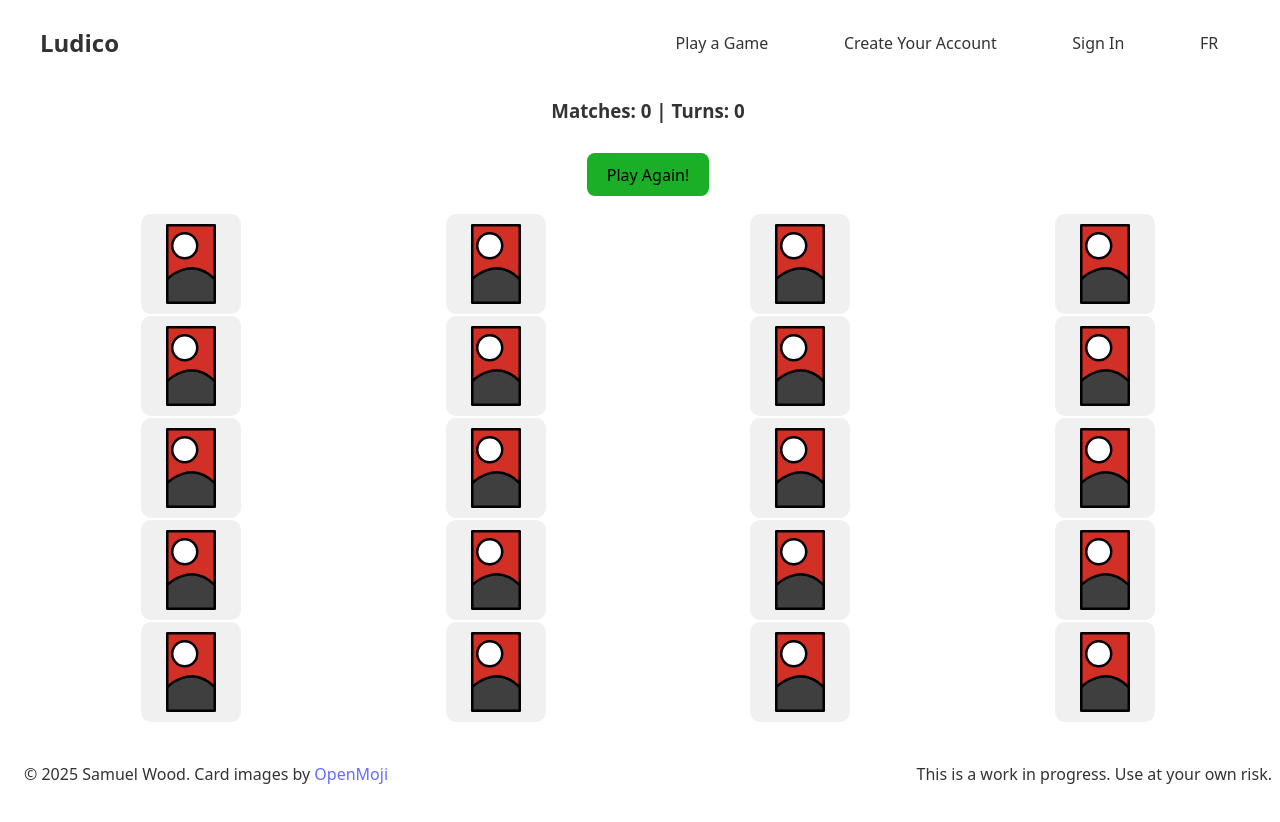
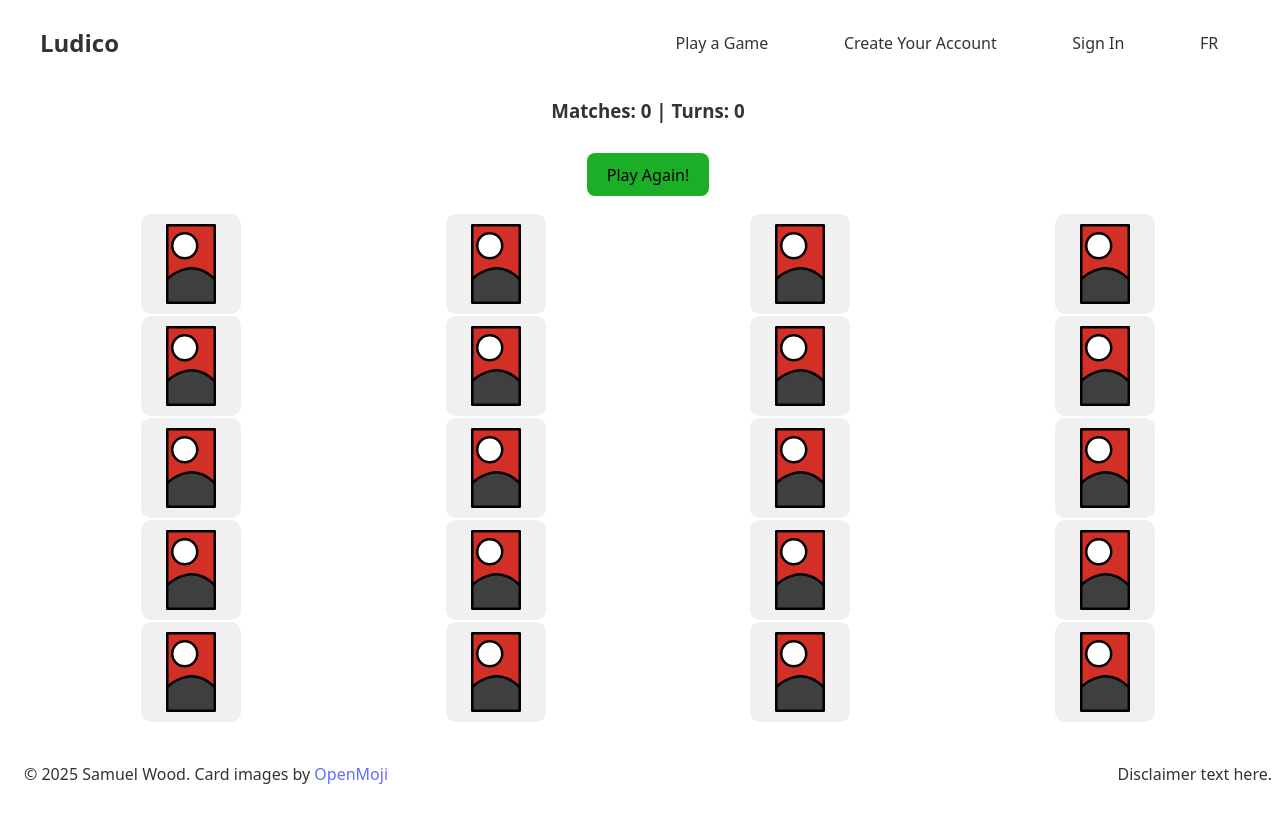
Before and after one commit to StrawberryBeds/games, a React (Vite) app: page /guest/cardSet/0 in a window 1280 px wide. Shown: the top 822 px of the page. Built offline with nearby package versions, Linux system fonts and the light colour scheme; no server answers.

Commit message:
Adds French to Footer

```diff
--- a/public/locales/en/translation.json
+++ b/public/locales/en/translation.json
@@ -11,6 +11,12 @@
   "matches": "Matches: ",
   "turns": "Turns:"
 },
+
+  "footer": {
+    "copyright": "© 2025 Samuel Wood. ",
+    "card_images_attribution": "Card images by <1>OpenMoji</1>",
+    "disclaimer": "Disclaimer text here."
+  },
 
 
   "play_again_button": "Play Again!",
--- a/public/locales/fr/translation.json
+++ b/public/locales/fr/translation.json
@@ -11,6 +11,12 @@
   "score": {
     "matches": "Pairs :",
     "turns": "Tours : "
+  },
+
+    "footer": {
+    "copyright": "© 2025 Samuel Wood. ",
+    "card_images_attribution": "Images des cartes par <1>OpenMoji</1>",
+     "disclaimer": "Ce projet est en cours de développement. À utiliser à vos risques et périls."
   },
 
   "play_again_button": "Jouer à nouveau !",
--- a/src/componentsShared/Footer.jsx
+++ b/src/componentsShared/Footer.jsx
@@ -1,13 +1,22 @@
-import './Footer.css'
+import './Footer.css';
+import { useTranslation, Trans } from 'react-i18next';
 
 function Footer() {
+  const { t } = useTranslation();
 
-    return(
-        <footer className="footer">
-            <p>&copy; 2025 Samuel Wood. Card images by  <a href="https://openmoji.org">OpenMoji</a></p>
-            <p>This is a work in progress. Use at your own risk.</p>
-        </footer>
-    )
+  return (
+    <footer className="footer">
+      <p>{t('footer.copyright')}
+        <Trans
+          i18nKey="footer.card_images_attribution"
+          components={{
+            1: <a href="https://openmoji.org/" target="_blank" rel="noopener noreferrer" />
+          }}
+        />
+      </p>
+      <p>{t('footer.disclaimer')}</p>
+    </footer>
+  );
 }
 
 export default Footer;
```
